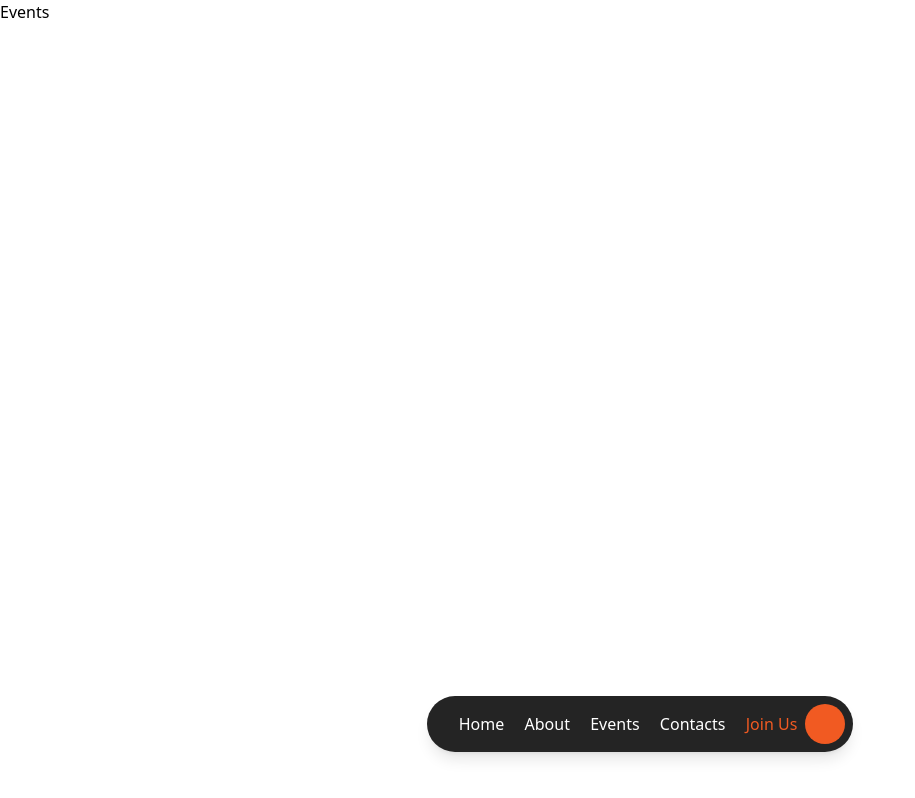
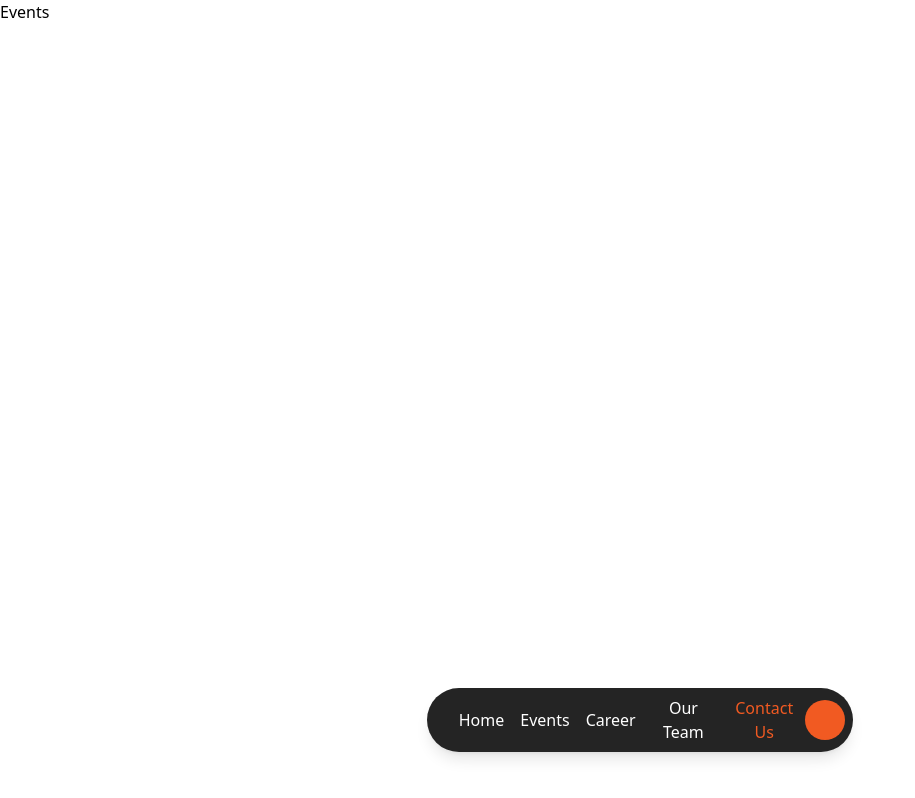
Before and after one commit to mayankpmahajan/gr-website, a React (Vite) app: page /events in a window 1280 px wide. Shown: the whole page, without its empty margins (0-915 px from the left). Built offline with nearby package versions, Linux system fonts and the light colour scheme; no server answers.

Commit message:
Navbar updates

```diff
--- a/src/components/Navbar.jsx
+++ b/src/components/Navbar.jsx
@@ -11,26 +11,26 @@ function Navbar() {
           <DecryptedText text="Home" />
           </button>
         </Link>
-        <Link to="/about">
-          <button className="cursor-pointer text-white text-sm sm:text-base px-2">
-          <DecryptedText text="About" />
-          </button>
-        </Link>
         <Link to="/events">
           <button className="cursor-pointer text-white text-sm sm:text-base px-2">
           <DecryptedText text="Events" />
           </button>
         </Link>
-
-        <Link to="/contacts">
+        <Link to="/career">
           <button className="cursor-pointer text-white text-sm sm:text-base px-2">
-          <DecryptedText text="Contacts" />
+          <DecryptedText text="Career" />
           </button>
         </Link>
 
-        <Link to="/joinus" className="flex items-center px-2">
+        <Link to="/outeam">
+          <button className="cursor-pointer text-white text-sm sm:text-base px-2">
+          <DecryptedText text="Our Team" />
+          </button>
+        </Link>
+
+        <Link to="/contactus" className="flex items-center px-2">
           <button className="cursor-pointer text-[#f15a22] text-sm sm:text-base">
-          <DecryptedText text="Join Us" />
+          <DecryptedText text="Contact Us" />
           </button>
           <button className="cursor-pointer ml-2">
             <div className="w-8 h-8 sm:w-10 sm:h-10 bg-[#f15a22] rounded-full"></div>
--- /dev/null
+++ b/src/pages/OurTeam.jsx
@@ -0,0 +1,9 @@
+import React from 'react'
+
+const OurTeam = () => {
+  return (
+    <div>OurTeam</div>
+  )
+}
+
+export default OurTeam
```
